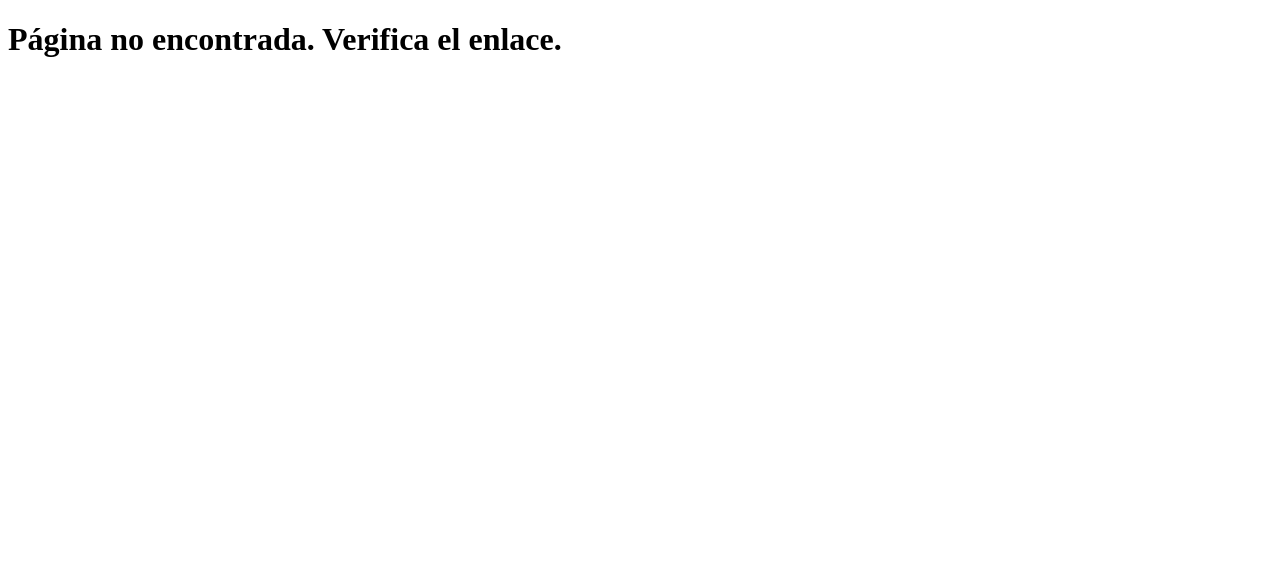
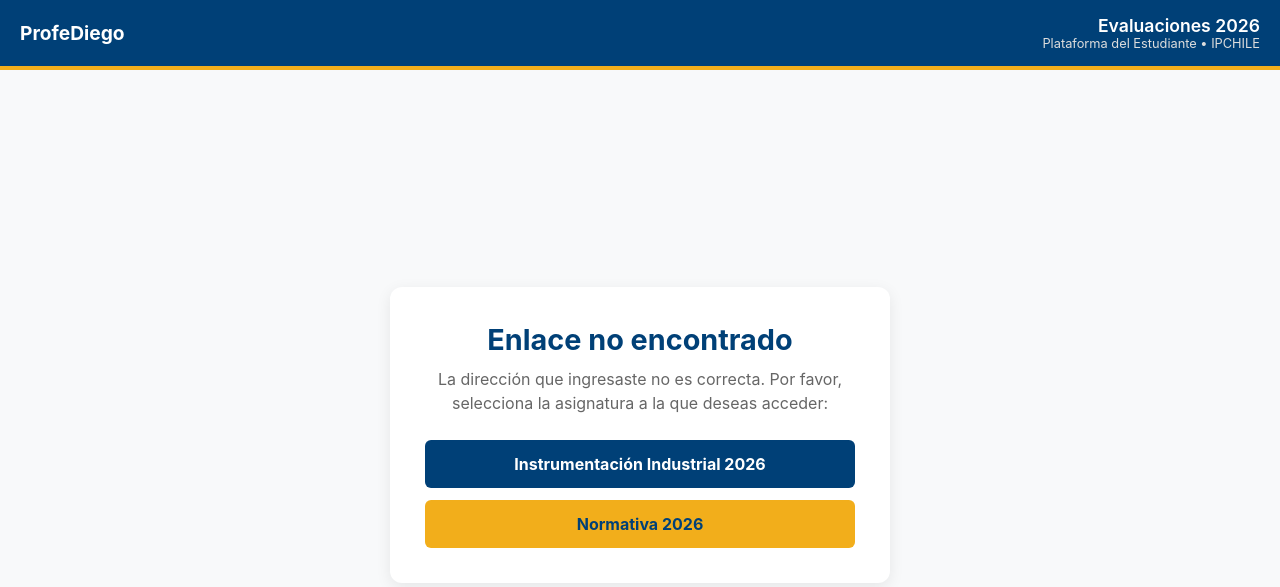
Before and after one commit to merunaku/merunaku.github.io, a plain HTML site: page 404.html in a window 1280 px wide. Drawn offline with Linux system fonts and the light colour scheme.

Commit message:
v2
Updated the 404 error page with new styles and navigation links.

```diff
--- a/404.html
+++ b/404.html
@@ -2,17 +2,153 @@
 <html lang="es">
 <head>
     <meta charset="UTF-8">
-    <title>Redireccionando al Simulador...</title>
+    <meta name="viewport" content="width=device-width, initial-scale=1.0">
+    <title>Página no encontrada - ProfeDiego</title>
+    <style>
+        * {
+            box-sizing: border-box;
+            margin: 0;
+            padding: 0;
+        }
+        body {
+            font-family: -apple-system, BlinkMacSystemFont, "Segoe UI", Roboto, sans-serif;
+            background-color: #f8f9fa;
+            color: #333;
+            display: flex;
+            flex-direction: column;
+            min-height: 100vh;
+        }
+        /* Barra superior idéntica a tu simulador */
+        .navbar {
+            background-color: #004077; /* Azul institucional */
+            border-bottom: 4px solid #f2ae1b; /* Línea amarilla */
+            color: white;
+            padding: 15px 20px;
+            display: flex;
+            align-items: center;
+            justify-content: space-between;
+        }
+        .brand {
+            display: flex;
+            align-items: center;
+            gap: 10px;
+            font-weight: bold;
+            font-size: 1.2rem;
+        }
+        .brand img {
+            height: 35px;
+            width: auto;
+        }
+        .nav-title {
+            text-align: right;
+        }
+        .nav-title h2 {
+            font-size: 1.1rem;
+            font-weight: 600;
+        }
+        .nav-title p {
+            font-size: 0.8rem;
+            color: #ddd;
+        }
+        /* Contenedor de la tarjeta */
+        .main-container {
+            flex: 1;
+            display: flex;
+            justify-content: center;
+            align-items: center;
+            padding: 20px;
+        }
+        .card {
+            background: white;
+            padding: 35px;
+            border-radius: 12px;
+            box-shadow: 0 4px 15px rgba(0,0,0,0.08);
+            max-width: 500px;
+            width: 100%;
+            text-align: center;
+        }
+        .card h1 {
+            color: #004077;
+            font-size: 1.8rem;
+            margin-bottom: 10px;
+        }
+        .card p {
+            color: #666;
+            font-size: 1rem;
+            margin-bottom: 25px;
+            line-height: 1.5;
+        }
+        /* Botones institucionales */
+        .button-group {
+            display: flex;
+            flex-direction: column;
+            gap: 12px;
+        }
+        .btn {
+            display: block;
+            background-color: #004077;
+            color: white;
+            text-decoration: none;
+            font-weight: bold;
+            padding: 14px;
+            border-radius: 6px;
+            transition: background 0.2s ease;
+            font-size: 1rem;
+        }
+        .btn:hover {
+            background-color: #002d54;
+        }
+        .btn-secondary {
+            background-color: #f2ae1b;
+            color: #004077;
+        }
+        .btn-secondary:hover {
+            background-color: #d69813;
+        }
+    </style>
     <script>
-        var currentUrl = window.location.href;
-        // Si el alumno escribió el repositorio en minúsculas, lo corregimos
-        if (currentUrl.toLowerCase().includes("/instind2026")) {
-            window.location.replace("https://merunaku.github.io/InstInd2026/");
-        } else {
-            document.write("<h1>Página no encontrada. Verifica el enlace.</h1>");
+        // Sistema de redirección automática invisible para los alumnos
+        var currentUrl = window.location.href.toLowerCase();
+
+        if (currentUrl.includes("/instind2026")) {
+            window.location.replace("https://github.io");
+        }
+        else if (currentUrl.includes("/normativa2026")) {
+            window.location.replace("https://github.io");
         }
     </script>
 </head>
 <body>
+
+    <!-- Encabezado clonado de tu plataforma -->
+    <header class="navbar">
+        <div class="brand">
+            <!-- Carga el logo.png que está en la raíz de tu repositorio -->
+            <img src="/logo.png" alt="Logo ProfeDiego" onerror="this.style.display='none'">
+            <span>ProfeDiego</span>
+        </div>
+        <div class="nav-title">
+            <h2>Evaluaciones 2026</h2>
+            <p>Plataforma del Estudiante • IPCHILE</p>
+        </div>
+    </header>
+
+    <!-- Tarjeta de Error / Navegación -->
+    <main class="main-container">
+        <div class="card">
+            <h1>Enlace no encontrado</h1>
+            <p>La dirección que ingresaste no es correcta. Por favor, selecciona la asignatura a la que deseas acceder:</p>
+
+            <div class="button-group">
+                <a href="https://github.io" class="btn">
+                    Instrumentación Industrial 2026
+                </a>
+                <a href="https://github.io" class="btn btn-secondary">
+                    Normativa 2026
+                </a>
+            </div>
+        </div>
+    </main>
+
 </body>
 </html>
```
